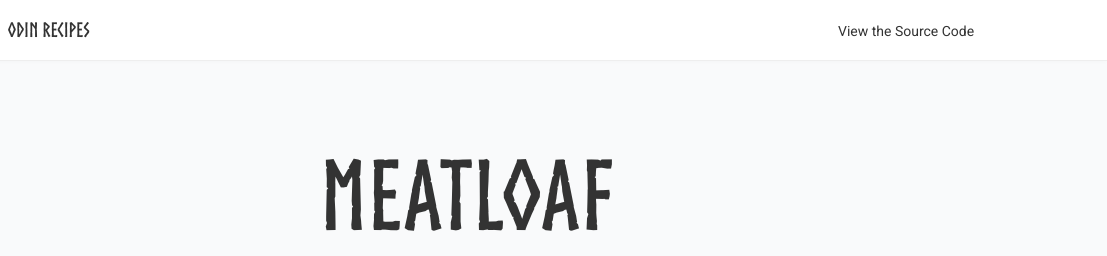
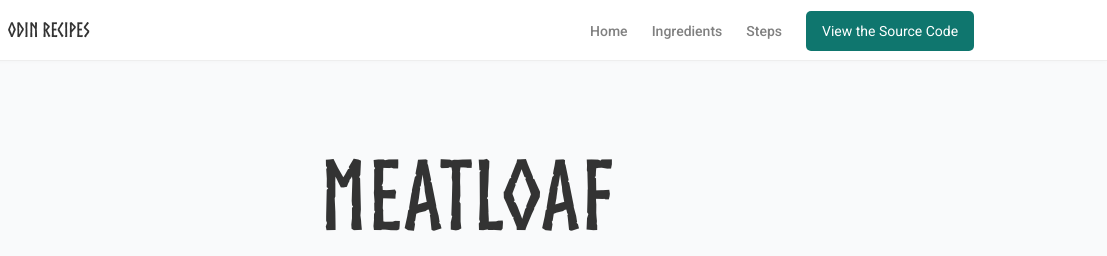
Before and after one commit to youngmrnelson/odin-recipes, a plain HTML site: page meatloaf.html in a window 1280 px wide. Shown: the top 256 px of the page, 173-1280 px from the left. Drawn offline with Linux system fonts and the light colour scheme.

Commit message:
add: added relative links to main navbar with styling

```diff
--- a/meatloaf.html
+++ b/meatloaf.html
@@ -11,21 +11,38 @@
     <!-- Main Nav -->
     <nav class="main-nav">
       <ul class="main-nav-links">
+        <div class="logo-container">
           <li>
             <a href="index.html" class="main-nav-link-logo odin-font">
-            <img src="img/odin.png" alt="return to homepage" class="logo-img" />
+              <img
+                src="img/odin.png"
+                alt="return to homepage"
+                class="logo-img"
+              />
               Odin Recipes
             </a>
+          </li>
+        </div>
+        <div class="links-container">
+          <li>
+            <a href="index.html" class="main-nav-link">Home</a>
+          </li>
+          <li>
+            <a href="index.html" class="main-nav-link">Ingredients</a>
+          </li>
+          <li>
+            <a href="index.html" class="main-nav-link">Steps</a>
           </li>
           <li>
             <a
               href="https://github.com/youngmrnelson/odin-recipes"
               target="_blank"
               rel="noopener noreferrer"
-            class="main-nav-link"
+              class="main-nav-link-cta"
               >View the Source Code</a
             >
           </li>
+        </div>
       </ul>
     </nav>
     <!-- Main Content -->
--- a/style.css
+++ b/style.css
@@ -136,12 +136,22 @@ ul li::marker {
 .links-container {
   display: flex;
   align-items: center;
-  gap: 12px;
+  gap: 24px;
 }
 
 .main-nav-link,
 .main-nav-link-cta {
   font-size: 14px;
+}
+
+.main-nav-link {
+  font-weight: 500;
+  color: #808080;
+}
+
+.main-nav-link:hover {
+  color: #4d4d4d;
+  border-bottom: 2px solid var(--odin-primary);
 }
 
 .main-nav-link-cta {
```
Also changed, not shown: index.html (+0 -3 lines), lasagna.html (+19 -2 lines), shrimptacos.html (+19 -2 lines). Lines whose indentation alone changed are shown as unchanged.
